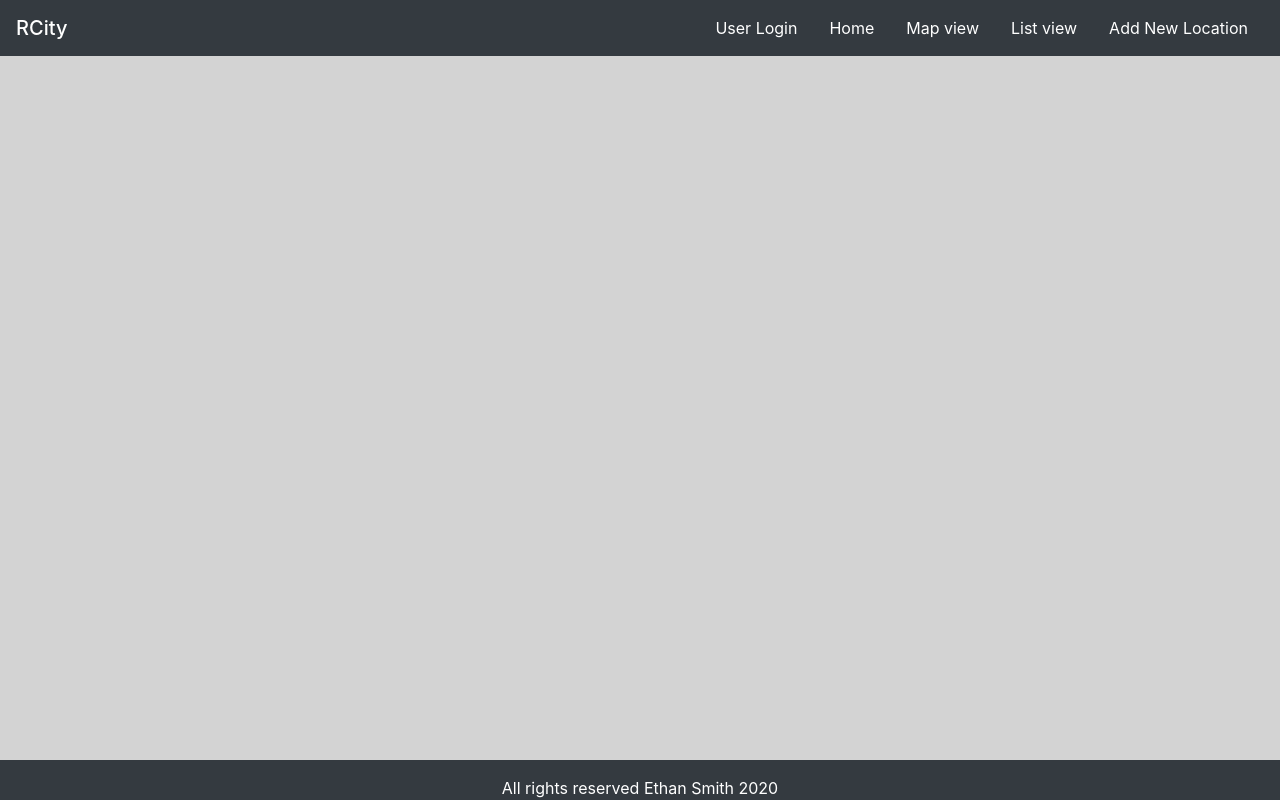
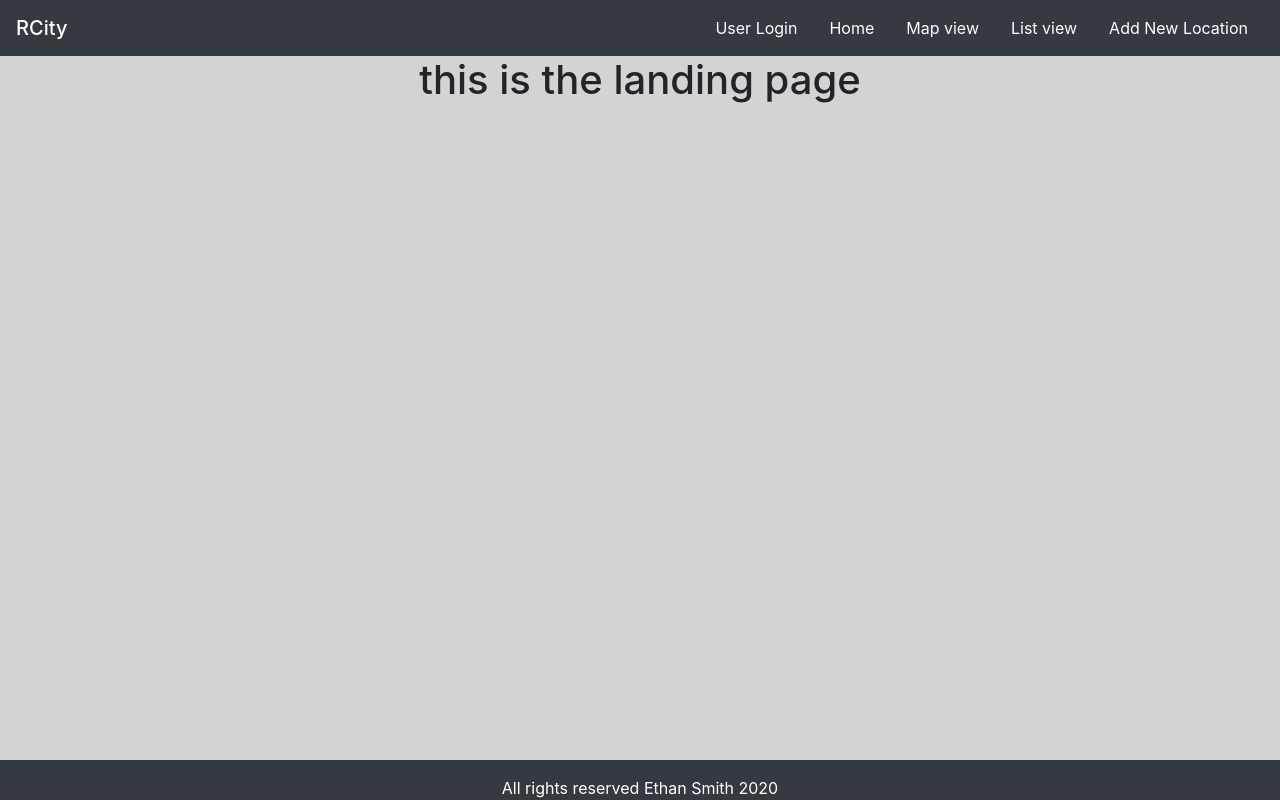
Before and after one commit to ejsmith13/city_app, a React (Create React App) app in the folder client/: page /landing in a window 1280 px wide. Built offline with nearby package versions, Linux system fonts and the light colour scheme; what google-maps-react would draw is missing.

Commit message:
added landing page

```diff
--- a/client/src/App.js
+++ b/client/src/App.js
@@ -1,29 +1,30 @@
-import React from 'react';
+import React from "react";
 import { BrowserRouter as Router, Route, Switch } from "react-router-dom";
-import Navbar from './components/Navbar';
+import Navbar from "./components/Navbar";
 import Wrapper from "./components/Wrapper";
-import Footer from './components/Footer'
-import NewLocation from './pages/createNew'
-import List from './pages/listView'
-import './App.css';
-import MapView from './pages/mapView';
-import Home from './pages/home'
+import Footer from "./components/Footer";
+import NewLocation from "./pages/createNew";
+import List from "./pages/listView";
+import "./App.css";
+import MapView from "./pages/mapView";
+import Home from "./pages/home";
+import Landing from "./pages/landing";
 
 function App() {
   return (
     <Router>
       <div className="App pageContainer">
-      <div className= "contentWrap">
+        <div className="contentWrap">
           <Navbar />
           <Wrapper>
-       <Route exact path = {["/", "/home"]} component={Home} />
-     <Route exact path = "/add" component={NewLocation} />
-     <Route exact path = "/list" component={List} />
-     <Route exact path = "/map" component ={MapView} />
+            <Route exact path="/landing" component={Landing} />
+            <Route exact path={["/", "/home"]} component={Home} />
+            <Route exact path="/add" component={NewLocation} />
+            <Route exact path="/list" component={List} />
+            <Route exact path="/map" component={MapView} />
           </Wrapper>
         </div>
-     <Footer className="footer"/>
-
+        <Footer className="footer" />
       </div>
     </Router>
   );
--- /dev/null
+++ b/client/src/pages/landing.js
@@ -0,0 +1,12 @@
+import React from 'react';
+
+
+const Landing =()=> {
+    return(
+        <div>
+            <h1>this is the landing page</h1>
+        </div>
+    )
+}
+
+export default Landing;
```
Lines whose indentation alone changed are shown as unchanged.
